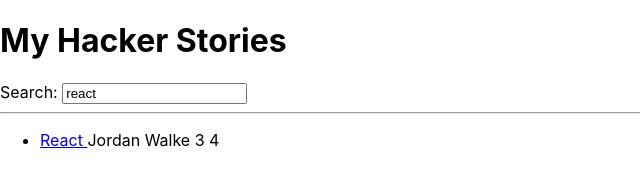
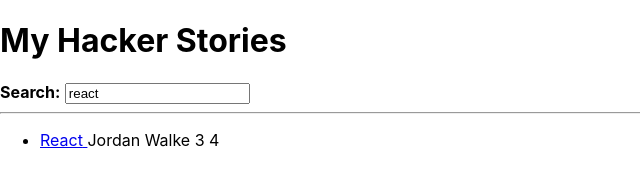
Before and after one commit to viniciuspietscher/RoadToReact, a React (Create React App) app: page / in a window 1280 px wide. Shown: the top 172 px of the page, without its empty margins (0-640 px from the left). Built offline with nearby package versions, Linux system fonts and the light colour scheme.

Commit message:
React Component Composition

```diff
--- a/src/App.js
+++ b/src/App.js
@@ -63,10 +63,11 @@
       <h1>My Hacker Stories</h1>
       <InputWithLabel
         id='search'
-        label='Search'
         value={searchTerm}
         onInputChange={handleSearch}
-      />
+      >
+        <strong>Search:</strong>
+      </InputWithLabel>
 
       <hr />
       <List list={searchedStories} />
@@ -74,10 +75,17 @@
   )
 }
 
-const InputWithLabel = ({ id, label, value, type = "text", onInputChange }) => {
+const InputWithLabel = ({
+  id,
+  label,
+  value,
+  type = "text",
+  onInputChange,
+  children,
+}) => {
   return (
     <>
-      <label htmlFor={id}>{label}: </label>
+      <label htmlFor={id}>{children} </label>
       <input id={id} type={type} value={value} onChange={onInputChange} />
     </>
   )
```
